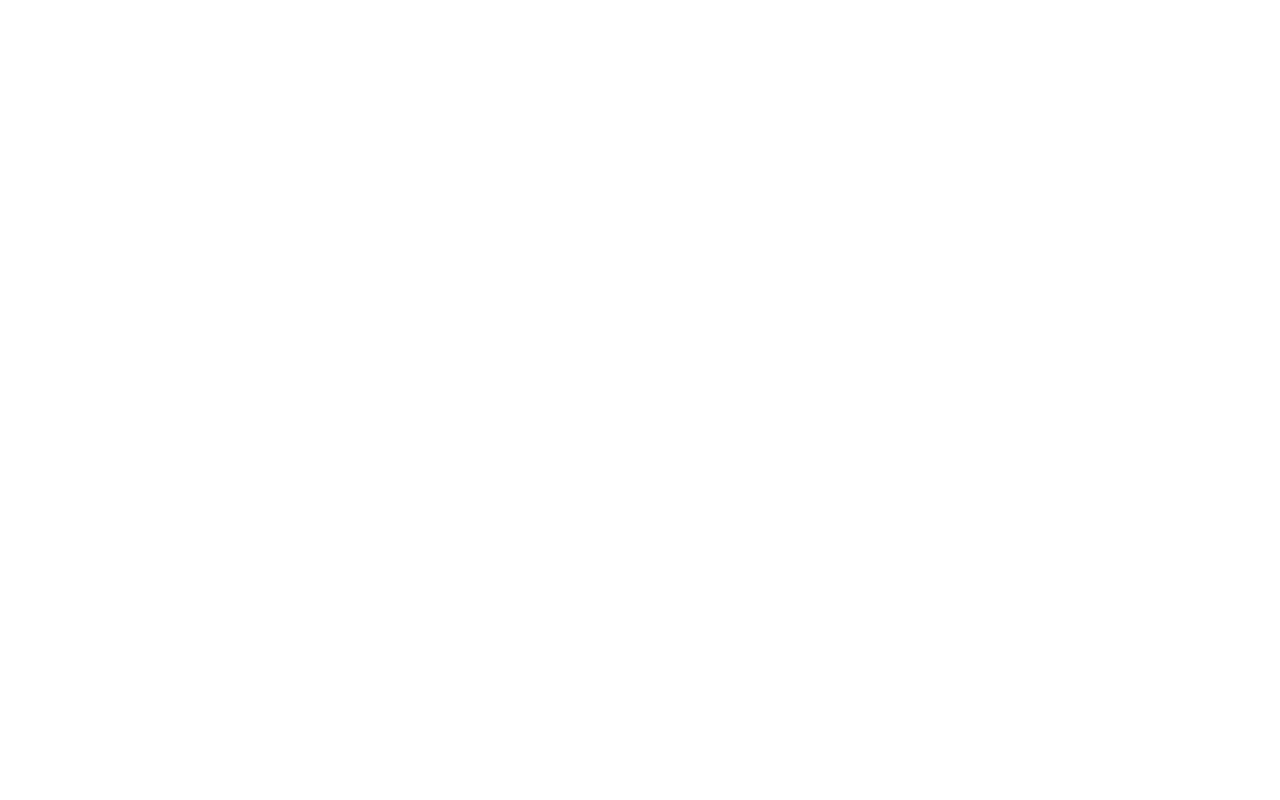
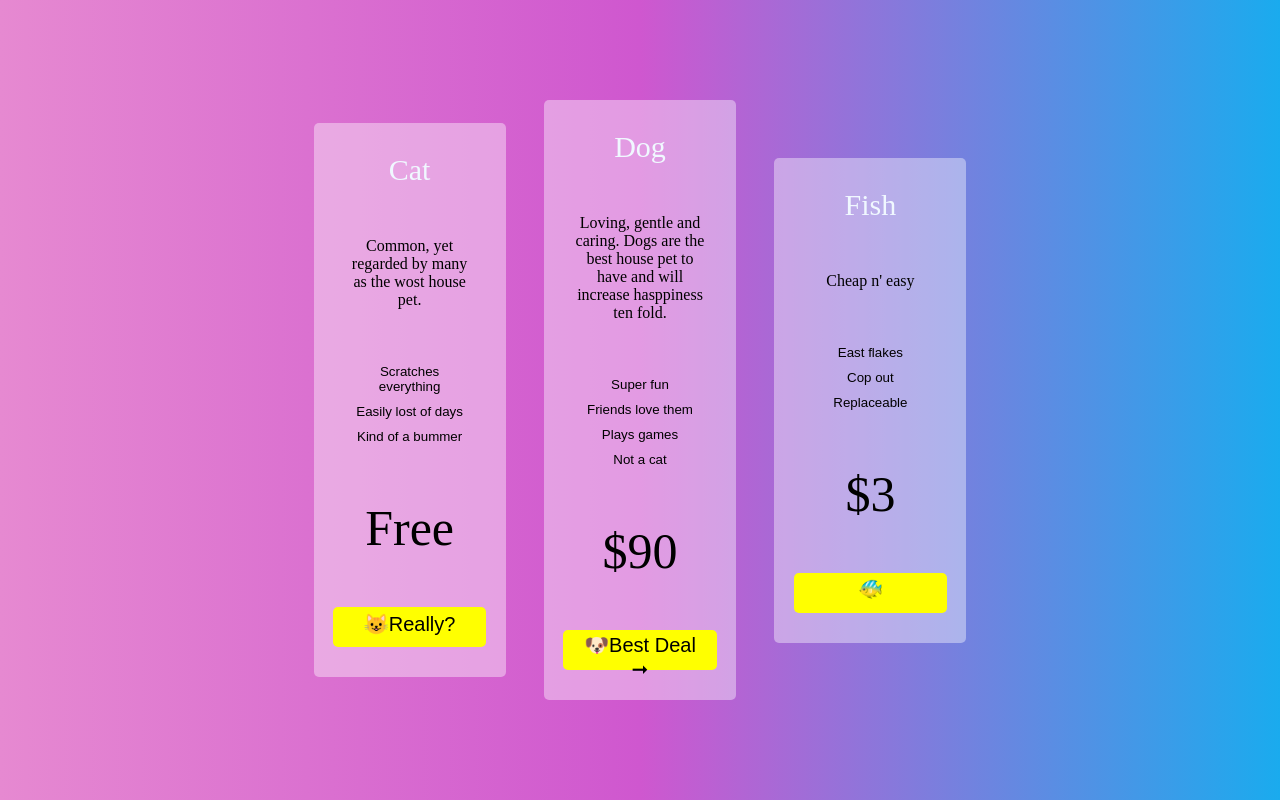
Before and after one commit to techupth/css-flexbox-layout-fe1-earth-pimmy-win, a website: page ex-1-pricing-grid/index.html in a window 1280 px wide. Drawn offline with Linux system fonts and the light colour scheme.

Commit message:
feat:assignment Flexbox Layout from earth

```diff
--- a/ex-1-pricing-grid/index.html
+++ b/ex-1-pricing-grid/index.html
@@ -11,6 +11,47 @@
 
 <body>
   <!-- Start coding here -->
+  <section>
+
+    <div class="box-cat">
+      <p class="cat" id="animal">Cat</p>
+      <p>Common, yet regarded by many as the wost house pet.</p>
+      <div class="cat-menu">
+        <button>Scratches everything</button>
+        <button>Easily lost of days</button>
+        <button>Kind  of a bummer</button>
+      </div>
+      <p class="price cat">Free</p>
+      <button id="click">😺Really?</button>
+  </div>
+
+  <div class="box-dog">
+    <p class="dog" id="animal">Dog</p>
+    <p>Loving, gentle and caring. Dogs are the best house pet to have and will increase hasppiness ten fold.</p>
+    <div class="cat-menu">
+      <p><button>Super fun</button></p>
+      <p><button>Friends love them</button></p>
+      <p><button>Plays games</button></p>
+      <p><button>Not a cat</button></p>
+    </div>
+    <p class="price dog">$90</p>
+    <button id="click">🐶Best Deal ➞</button>
+  </div>
+
+  <div class="box-fish">
+    <p class="fish" id= "animal">Fish</p>
+    <p>Cheap n' easy</p>
+    <div class="cat-menu">
+      <p><button>East flakes</button></p>
+      <p><button>Cop out</button></p>
+      <p><button>Replaceable</button></p>
+    </div>
+    <p class="price fish">$3</p>
+    <button id="click">🐠</button>
+  </div>
+
+</section>
+
 </body>
 
 </html>
--- a/ex-1-pricing-grid/style.css
+++ b/ex-1-pricing-grid/style.css
@@ -1 +1,57 @@
 /* Start coding here */
+* {
+    padding: 0%;
+    margin: 0%;
+    box-sizing: border-box;
+}
+section {
+    background-image: linear-gradient(90deg,rgb(230, 137, 209),rgb(207, 87, 207),rgb(26, 171, 238));
+    height: 100vh;
+    display: flex;
+    flex-direction: row;
+    justify-content: center;
+    gap: 3%;
+    align-items: center;
+
+}
+
+.box-cat,.box-dog,.box-fish {
+    background-color: rgba(255, 255, 255,0.4);
+    width: 15%;
+    height: auto;
+    text-align:center;
+    display: flex;
+    flex-direction: column;
+    justify-content: space-evenly;
+    align-items: center;
+    padding: 30px;
+    border-radius: 5px;
+    gap: 50px;
+}
+#animal {
+    color: aliceblue;
+    font-style: bold;
+    font-size: 30px;
+}
+.price {
+    font-size: 50px;
+}
+ul {
+    size: 50px;
+}
+button {
+    background-color: rgba(255, 255, 255,0);
+    border-style: hidden;
+    padding: 5px 5px 5px 5px;
+
+}
+#click {
+    padding: 3px 10px 10px 10px;
+    size: 50px;
+    background-color: yellow;
+    border: 1px;
+    width: 12vw ;
+    height: 5vh;
+    border-radius: 5px;
+    font-size: 20px;
+}
--- a/ex2-holygrail-layout/style.css
+++ b/ex2-holygrail-layout/style.css
@@ -1 +1,58 @@
 /* Start coding here */
+html, body{
+    margin:0;
+    padding:0;
+}
+
+
+body {
+    height: 100vh;
+}
+
+* {
+    font-family: 'Segoe UI', Tahoma, Geneva, Verdana, sans-serif;
+    font-weight: bold;
+}
+
+.flex-container {   /*nav  and  main*/
+    box-sizing: border-box;
+    height: 80vh;
+    display: flex;
+    flex-direction: row;
+
+}
+
+.flex-item {
+    flex: 1; /* กำหนดให้ Flex items มีความกว้างหรือความสูงเต็มพื้นที่ของ Flex container */
+             /*case นี้ ตามความกว้าง เพราะ flex-direction: row; ด้านบน*/
+
+    margin: 2px;
+    background-color: rgb(255, 165, 0);
+    display: flex;
+    flex-direction: row;
+    justify-content: center;
+    align-items: center;
+    /* เพิ่มขอบและพื้นหลังสีเพื่อให้เห็นการกระจายพื้นที่ของ Flex items */
+}
+
+
+
+/* Set header, main, footer to fit the viewport height */
+header, footer {
+    box-sizing: border-box;
+    height: 10vh;
+
+    padding: 20px;
+    border: 0px solid #ccc;
+    display: flex;
+    flex-direction: column;
+    align-items: center;
+}
+
+header {
+    background-color: rgb(0, 128, 128);
+}
+
+footer {
+    background-color: rgb(240, 230, 140);
+}
```
Also changed, not shown: ex2-holygrail-layout/index.html (+8 -0 lines).
